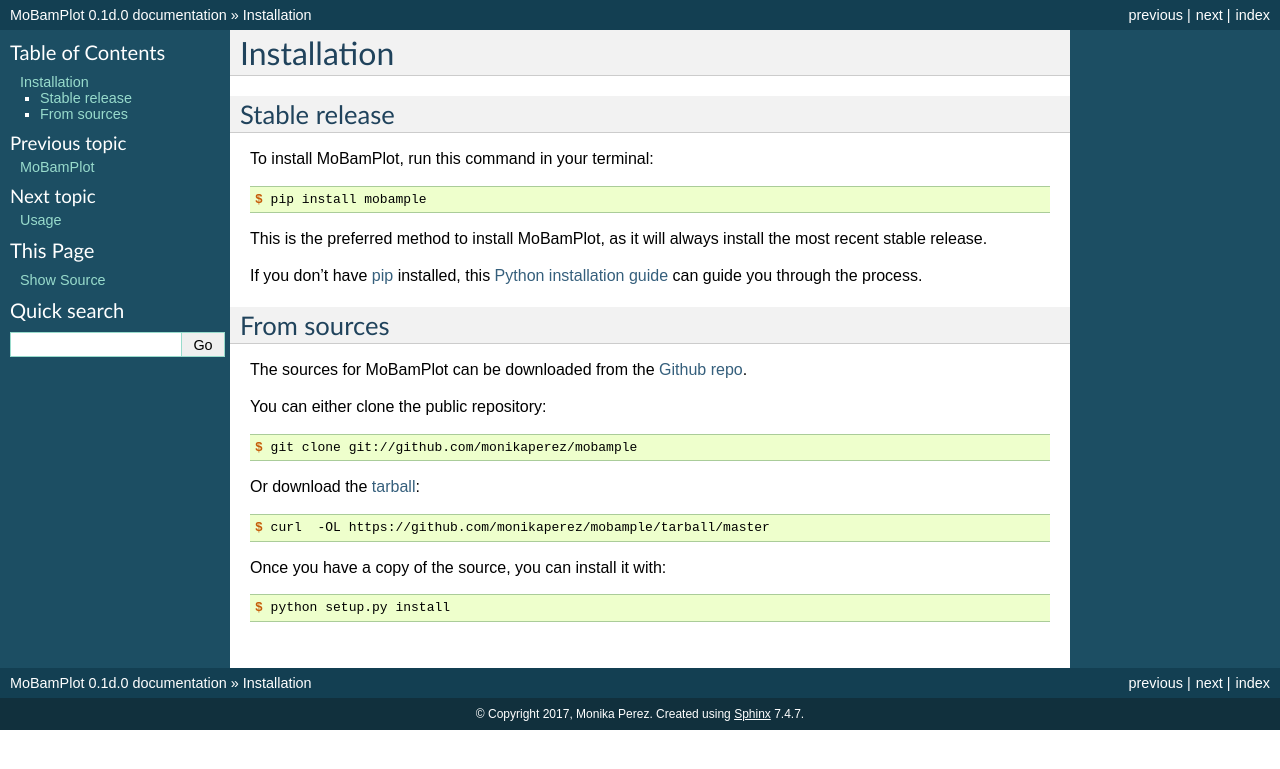
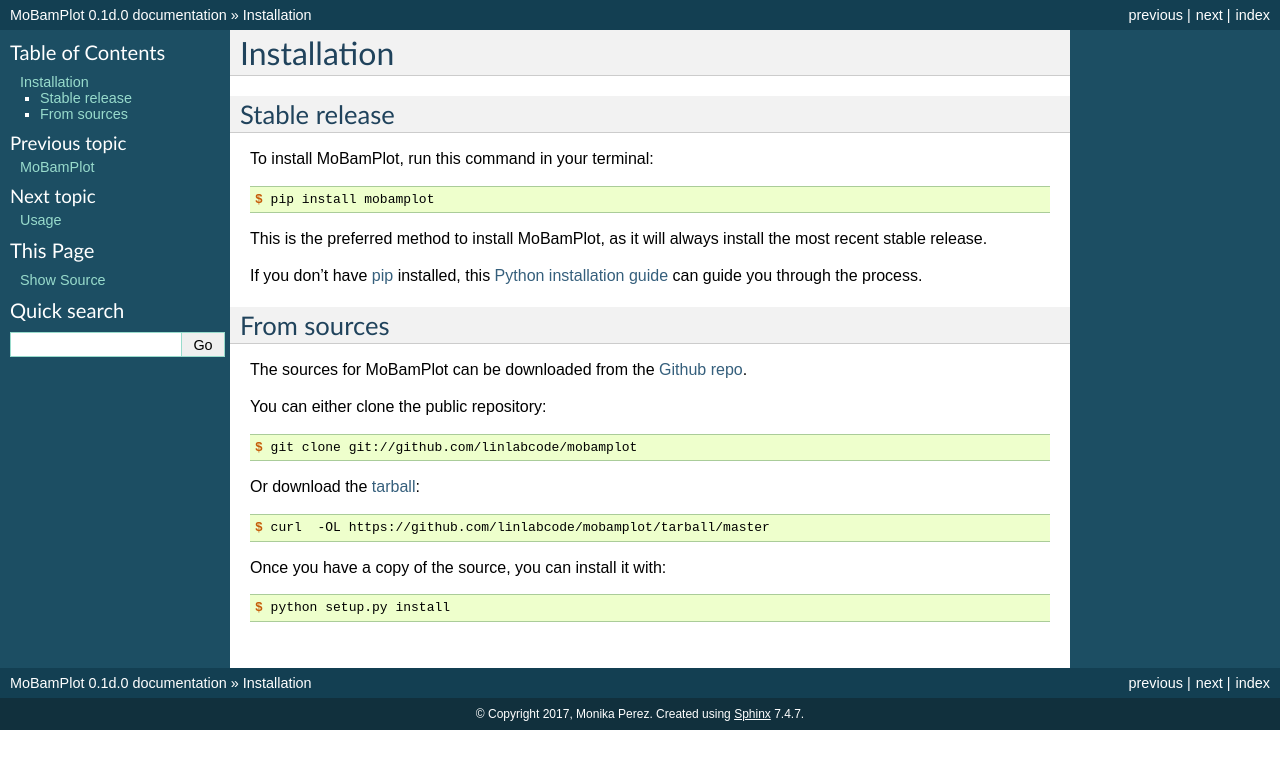
Before and after one commit to linlabcode/moBamPlot, a Sphinx documentation site: the page built from docs/installation.rst, in a window 1280 px wide. Shown: the top 769 px of the page. Built offline with Sphinx 7.4.7, drawn with Linux system fonts in a browser that asks for light colours; pages that are not in the unit, such as notebooks, are missing from menus.

Commit message:
Update installation.rst

```diff
--- a/docs/installation.rst
+++ b/docs/installation.rst
@@ -12,7 +12,7 @@
 
 .. code-block:: console
 
-    $ pip install mobample
+    $ pip install mobamplot
 
 This is the preferred method to install MoBamPlot, as it will always install the most recent stable release.
 
@@ -32,13 +32,13 @@
 
 .. code-block:: console
 
-    $ git clone git://github.com/monikaperez/mobample
+    $ git clone git://github.com/linlabcode/mobamplot
 
 Or download the `tarball`_:
 
 .. code-block:: console
 
-    $ curl  -OL https://github.com/monikaperez/mobample/tarball/master
+    $ curl  -OL https://github.com/linlabcode/mobamplot/tarball/master
 
 Once you have a copy of the source, you can install it with:
 
@@ -47,5 +47,5 @@
     $ python setup.py install
 
 
-.. _Github repo: https://github.com/monikaperez/mobample
-.. _tarball: https://github.com/monikaperez/mobample/tarball/master
+.. _Github repo: https://github.com/linlabcode/mobamplot
+.. _tarball: https://github.com/linlabcode/mobamplot/tarball/master
```
